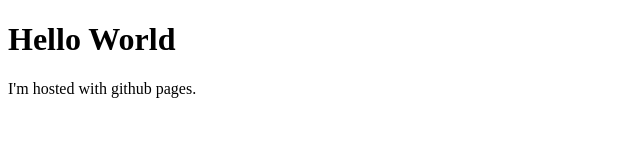
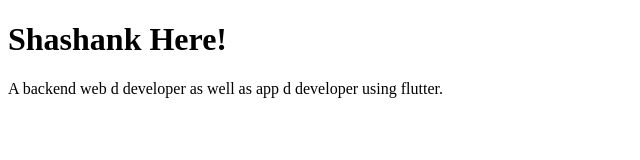
Before and after one commit to kcirnez1211/kcirnez1211.github.io, a plain HTML site: page index.html in a window 1280 px wide. Shown: the whole page, without its empty margins (0-640 px from the left). Drawn offline with Linux system fonts and the light colour scheme.

Commit message:
Update index.html

```diff
--- a/index.html
+++ b/index.html
@@ -2,10 +2,10 @@
 <html>
     <body>
         <h1>
-            Hello World
+           Shashank Here!
         </h1>
         <p>
-            I'm hosted with github pages.
+           A backend web d developer as well as app d developer using flutter.
         </p>
     </body>
 </html>
```
